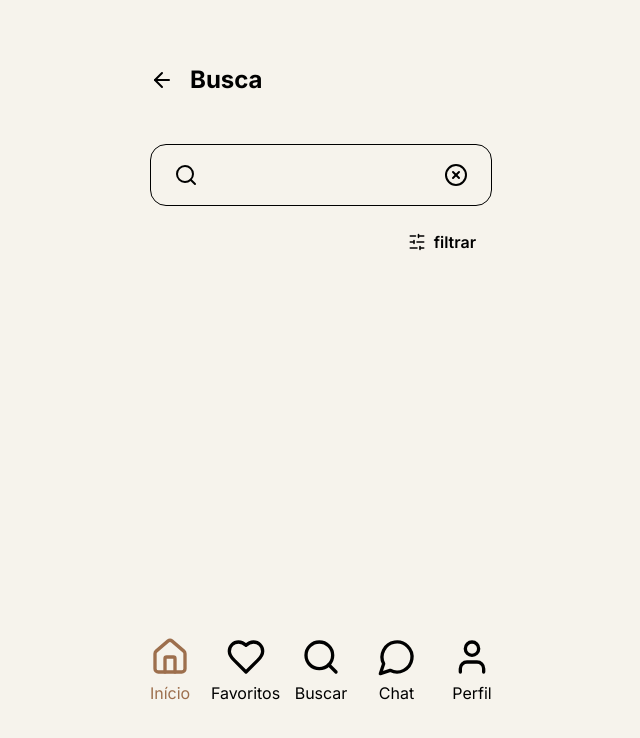
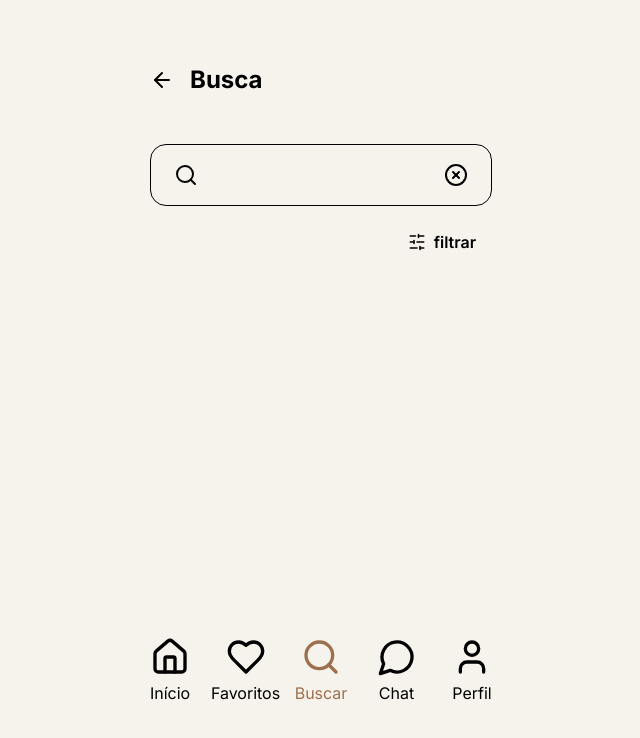
Before and after one commit to murilob03/imobarea-cs, a Next.js app: page /usuario/busca in a window 1280 px wide. Shown: the top 738 px of the page, without its empty margins (319-959 px from the left). Built offline with nearby package versions, Linux system fonts and the light colour scheme; no server answers.

Commit message:
ajusta o footer com activateState

```diff
--- a/src/app/usuario/busca/filtro/page.tsx
+++ b/src/app/usuario/busca/filtro/page.tsx
@@ -53,7 +53,7 @@ export default function Filter() {
                     />
                 </div>
             </div>
-            <Footer/>
+            <Footer activeState="Buscar"/>
         </div>
     )
 }
--- a/src/app/usuario/busca/page.tsx
+++ b/src/app/usuario/busca/page.tsx
@@ -78,7 +78,7 @@ export default function Home() {
             /> */}
           </div>
         </div>
-        <Footer />
+        <Footer activeState='Buscar'/>
       </div>
     </div>
   );
--- a/src/app/usuario/inicio/page.tsx
+++ b/src/app/usuario/inicio/page.tsx
@@ -63,7 +63,7 @@ export default function Home() {
           />} */}
           </div>
         </div>
-        <Footer />
+        <Footer activeState='Início'/>
       </div>
     </div>
   )
--- a/src/app/usuario/perfil/imobiliaria/page.tsx
+++ b/src/app/usuario/perfil/imobiliaria/page.tsx
@@ -1,6 +1,6 @@
 'use client'
 
-import { useState } from 'react'
+import { useEffect } from 'react'
 import { ArrowLeft } from 'lucide-react'
 import CustomButton from '@/components/CustomButton'
 import { Star } from 'lucide-react'
@@ -43,7 +43,7 @@ export default function PerfilImobiliaria() {
       <CustomButton text="Visualizar imóveis" href="/" />
 
       {/* Rodapé */}
-      <Footer />
+      <Footer activeState='Perfil'/>
     </div>
   )
 }
--- a/src/components/Footer.tsx
+++ b/src/components/Footer.tsx
@@ -2,7 +2,11 @@ import React, { useEffect, useState } from 'react'
 import { Home, Heart, Search, MessageCircle, User } from 'lucide-react'
 import { useSession } from 'next-auth/react'
 
-const Footer = () => {
+interface FooterProps {
+  activeState: string;  // Adicionando a prop activeState
+}
+
+const Footer = ({ activeState }: FooterProps) => {
   const [active, setActive] = useState('Início') // Estado para rastrear a tela ativa
   const { data: session } = useSession()
   const role = session?.user?.role // Obtém a role do usuário autenticado
@@ -17,10 +21,9 @@ const Footer = () => {
       {/* Início */}
       <a
         href="/usuario/inicio"
-        className={`flex w-[40px] flex-col items-center ${
-          active === 'Início' ? 'text-marrom' : 'text-black-600'
+        className={`flex w-[40px] text-center justify-center flex-col items-center ${
+          activeState === 'Início' ? 'text-marrom' : 'text-black-600'
         }`}
-        onClick={() => setActive('Início')}
       >
         <Home size={40} />
         <span className="text-base mt-1">Início</span>
@@ -29,10 +32,9 @@ const Footer = () => {
       {/* Favoritos */}
       <a
         href="/usuario/favoritos"
-        className={`flex w-[40px] flex-col items-center ${
-          active === 'Favoritos' ? 'text-marrom' : 'text-black-600'
+        className={`flex w-[40px] text-center justify-center flex-col items-center ${
+          activeState === 'Favoritos' ? 'text-marrom' : 'text-black-600'
         }`}
-        onClick={() => setActive('Favoritos')}
       >
         <Heart size={40} />
         <span className="text-base mt-1">Favoritos</span>
@@ -41,10 +43,9 @@ const Footer = () => {
       {/* Buscar */}
       <a
         href="/usuario/busca"
-        className={`flex w-[40px] flex-col items-center ${
-          active === 'Buscar' ? 'text-marrom' : 'text-black-600'
+        className={`flex w-[40px] text-center justify-center flex-col items-center ${
+          activeState === 'Buscar' ? 'text-marrom' : 'text-black-600'
         }`}
-        onClick={() => setActive('Buscar')}
       >
         <Search size={40} />
         <span className="text-base mt-1">Buscar</span>
@@ -53,10 +54,9 @@ const Footer = () => {
       {/* Chat */}
       <a
         href="/usuario/chat"
-        className={`flex w-[40px] flex-col items-center ${
-          active === 'Chat' ? 'text-marrom' : 'text-black-600'
+        className={`flex w-[40px] text-center justify-center flex-col items-center ${
+          activeState === 'Chat' ? 'text-marrom' : 'text-black-600'
         }`}
-        onClick={() => setActive('Chat')}
       >
         <MessageCircle size={40} />
         <span className="text-base mt-1">Chat</span>
@@ -65,10 +65,9 @@ const Footer = () => {
       {/* Perfil */}
       <a
         href={destination}
-        className={`flex w-[40px] flex-col items-center ${
-          active === 'Perfil' ? 'text-marrom' : 'text-black-600'
+        className={`flex w-[40px] text-center justify-center flex-col items-center ${
+          activeState === 'Perfil' ? 'text-marrom' : 'text-black-600'
         }`}
-        onClick={() => setActive('Perfil')}
       >
         <User size={40} />
         <span className="text-base mt-1">Perfil</span>
```
